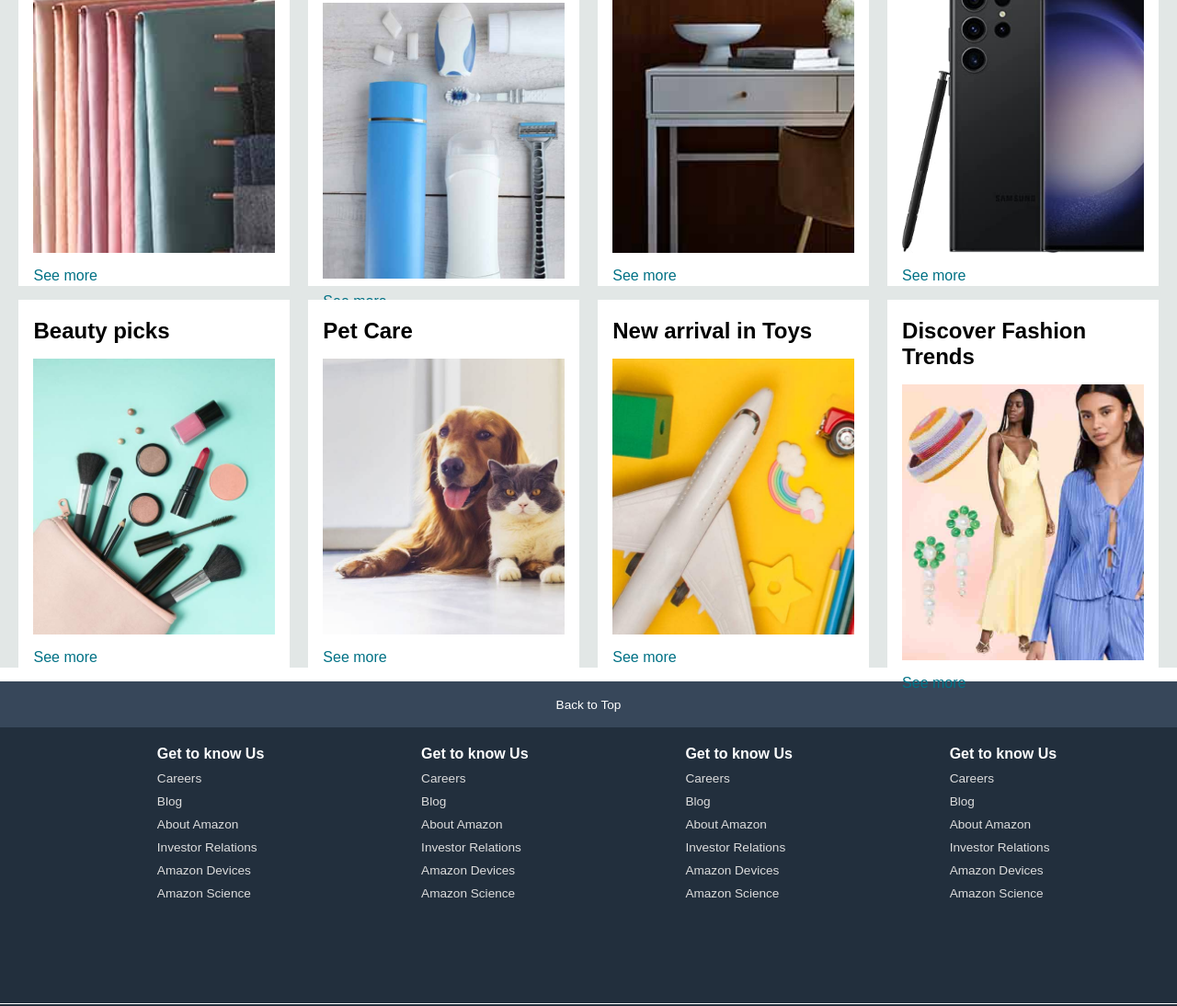
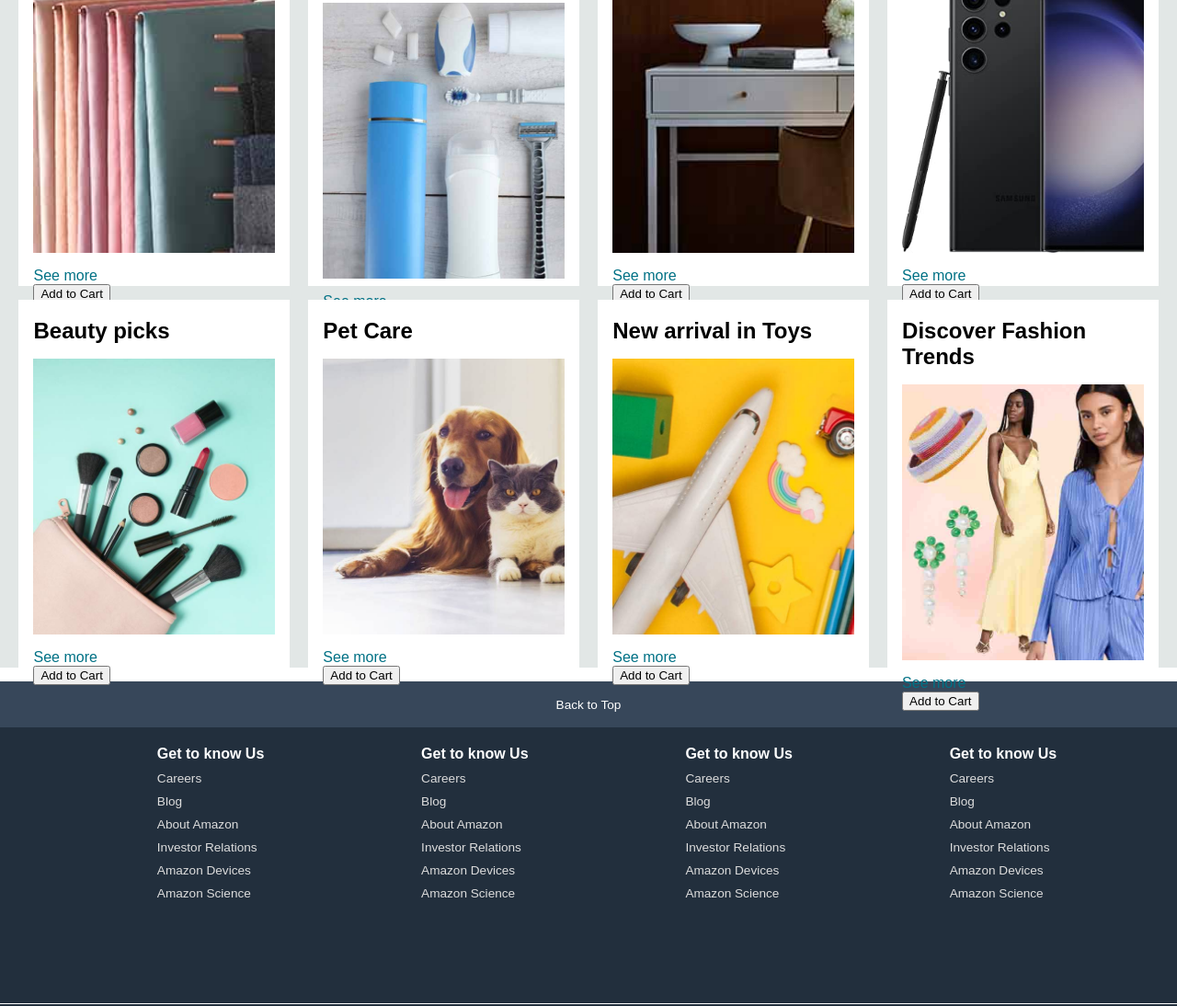
Before and after one commit to ManasP99/Project-Amazon-Clone, a plain HTML site: page index.html in a window 1280 px wide. Shown: the part 554-1648 px from the top of the page at 92% size. Drawn offline with Linux system fonts and the light colour scheme.

Commit message:
Implement add to cart functionality and search filter
Added functionality for adding items to the cart and updated the cart count display. Improved search input handling for filtering items.

```diff
--- a/index.html
+++ b/index.html
@@ -43,7 +43,7 @@
             </div>
             <div class="nav-cart border">
                 <i class="fa-solid fa-cart-shopping"></i>
-                Cart
+                Cart <span id="cart-count">0</span>
             </div>
         </div>
 
@@ -76,6 +76,7 @@
                 <h2>Clothes</h2>
                 <div class="box-img" style="background-image: url('box1_image.jpg');"></div>
                 <p>See more</p>
+                <button onclick="addToCart()">Add to Cart</button>
             </div>
         </div>
         <div class="box">
@@ -83,6 +84,7 @@
                 <h2>Health & Personal Care</h2>
                 <div class="box-img" style="background-image: url('box2_image.jpg');"></div>
                 <p>See more</p>
+                <button onclick="addToCart()">Add to Cart</button>
             </div>
         </div>
         <div class="box">
@@ -90,6 +92,7 @@
                 <h2>Furniture</h2>
                 <div class="box-img" style="background-image: url('box3_image.jpg');"></div>
                 <p>See more</p>
+                <button onclick="addToCart()">Add to Cart</button>
             </div>
         </div>
         <div class="box">
@@ -97,6 +100,7 @@
                 <h2>Electronics</h2>
                 <div class="box-img" style="background-image: url('box4_image.jpg');"></div>
                 <p>See more</p>
+                <button onclick="addToCart()">Add to Cart</button>
             </div>
         </div>
         <div class="box">
@@ -104,6 +108,7 @@
                 <h2>Beauty picks</h2>
                 <div class="box-img" style="background-image: url('box5_image.jpg');"></div>
                 <p>See more</p>
+                <button onclick="addToCart()">Add to Cart</button>
             </div>
         </div>
         <div class="box">
@@ -111,6 +116,7 @@
                 <h2>Pet Care</h2>
                 <div class="box-img" style="background-image: url('box6_image.jpg');"></div>
                 <p>See more</p>
+                <button onclick="addToCart()">Add to Cart</button>
             </div>
         </div>
         <div class="box">
@@ -118,6 +124,7 @@
                 <h2>New arrival in Toys</h2>
                 <div class="box-img" style="background-image: url('box7_image.jpg');"></div>
                 <p>See more</p>
+                <button onclick="addToCart()">Add to Cart</button>
             </div>
         </div>
         <div class="box">
@@ -125,6 +132,7 @@
                 <h2>Discover Fashion Trends </h2>
                 <div class="box-img" style="background-image: url('box8_image.jpg');"></div>
                 <p>See more</p>
+                <button onclick="addToCart()">Add to Cart</button>
             </div>
         </div>
     </div>
@@ -186,6 +194,15 @@
         </div>
     </footer>
 <script>
+// Function for Add to cart
+let count = 0;
+
+function addToCart(){
+    count++;
+    document.getElementById("cart-count").innerText = count;
+}
+
+// Function for Back to top navigation
 function scrollToTop(){
     window.scrollTo({
         top:0,
@@ -193,14 +210,17 @@ function scrollToTop(){
     });
 }
 
+// For Search bar filtering item
 const searchInput = document.querySelector(".search-input");
 const boxes = document.querySelectorAll(".box");
 
+if(searchInput){
     searchInput.addEventListener("keyup", function() {
         const value = searchInput.value.toLowerCase();
 
         boxes.forEach(box => {
             const text = box.innerText.toLowerCase();
+
             if(text.includes(value)){
                 box.style.display = "block";
             } else {
@@ -208,6 +228,7 @@ searchInput.addEventListener("keyup", function() {
             }
         });
     });
+}
 </script>
 
 </body>
```
Lines whose indentation alone changed are shown as unchanged.
